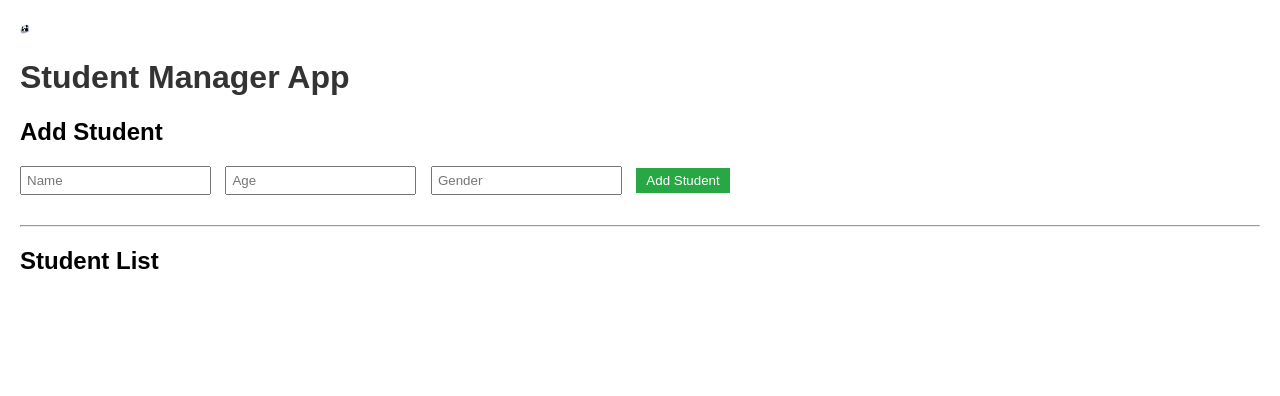
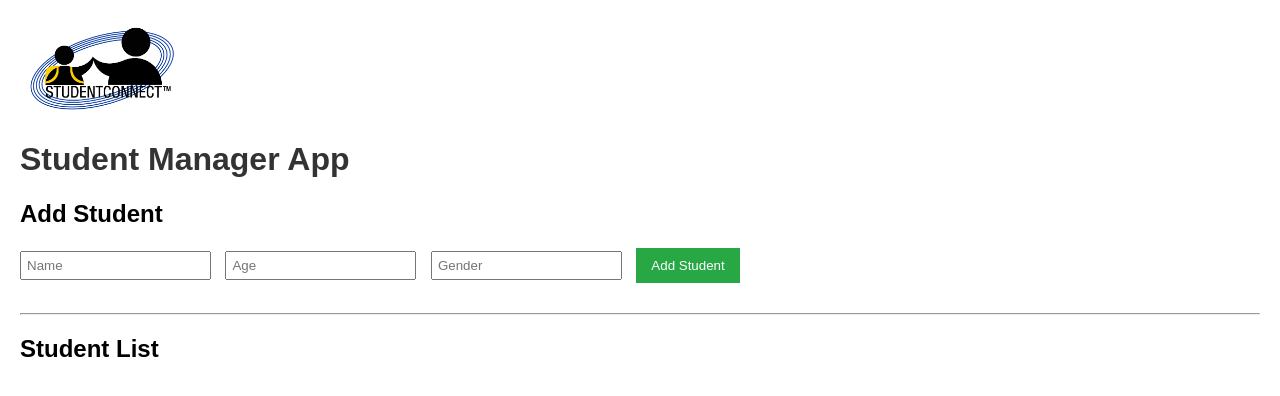
Before and after one commit to AthanasiosKatsikisbi64sm/student-manager-app, a plain HTML site: page client/index.html in a window 1280 px wide. Drawn offline with Linux system fonts and the light colour scheme; no server answers.

Commit message:
Adjustments On Appearance

```diff
--- a/client/app.js
+++ b/client/app.js
@@ -19,6 +19,8 @@ const fetchStudents = async () => {
         let deleteBtn = document.createElement('button');
         deleteBtn.textContent = 'Delete';
         deleteBtn.style.marginLeft = '10px';
+        deleteBtn.style.backgroundColor = 'Red';
+        deleteBtn.style.padding = '10px 15px';
         deleteBtn.onclick = () => deleteStudent(student.id);
 
         li.appendChild(deleteBtn);
--- a/client/style.css
+++ b/client/style.css
@@ -4,8 +4,8 @@ body {
 }
 
 img {
-    height: 10px;
-    width: 10px;
+    height: 6rem;
+    width: auto;
 }
 
 h1 {
@@ -22,7 +22,7 @@ input {
 }
 
 button {
-    padding: 5px 10px;
+    padding: 10px 15px;
     background-color: #28a745;
     color: white;
     border: none;
```
